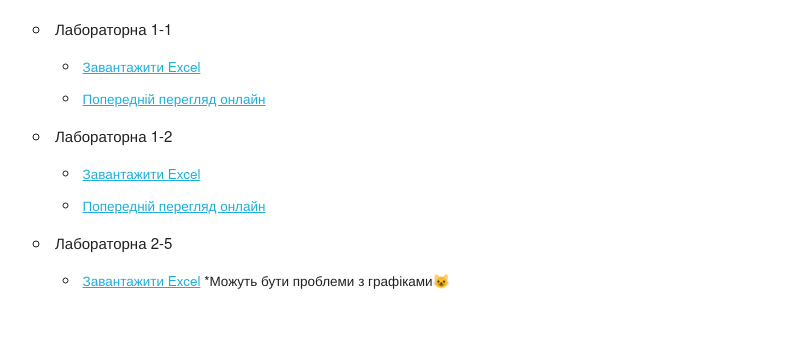
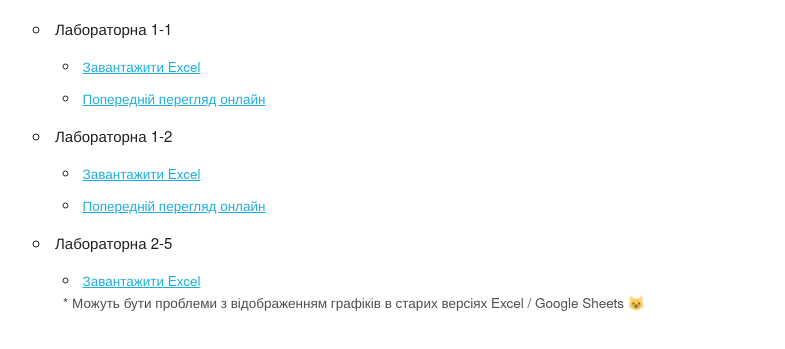
Before and after one commit to anyduck/excel-generator, a plain HTML site: page public/index.html in a window 1280 px wide. Shown: the part 115-464 px from the top of the page, without its empty margins (127-912 px from the left). Drawn offline with nearby package versions, Linux system fonts and the light colour scheme.

Commit message:
Change: index.html clarify the description of the lab 2-5

```diff
--- a/public/custom.css
+++ b/public/custom.css
@@ -1,3 +1,8 @@
 header h1 {
     text-align: center;
 }
+
+.lab-description {
+    opacity: .8;
+    font-weight: 300;
+}
--- a/public/index.html
+++ b/public/index.html
@@ -29,7 +29,10 @@
             </li>
             <li>Лабораторна 2-5
                 <ul>
-                    <li><a href="/files/physics/2_5.xlsx?random=true" download>Завантажити Excel</a> *Можуть бути проблеми з графіками😺</li>
+                    <li>
+                        <a href="/files/physics/2_5.xlsx?random=true" download>Завантажити Excel</a>
+                        <p class="lab-description">* Можуть бути проблеми з відображенням графіків в старих версіях Excel / Google Sheets 😺<p>
+                    </li>
                 </ul>
             </li>
         </ul>
```
